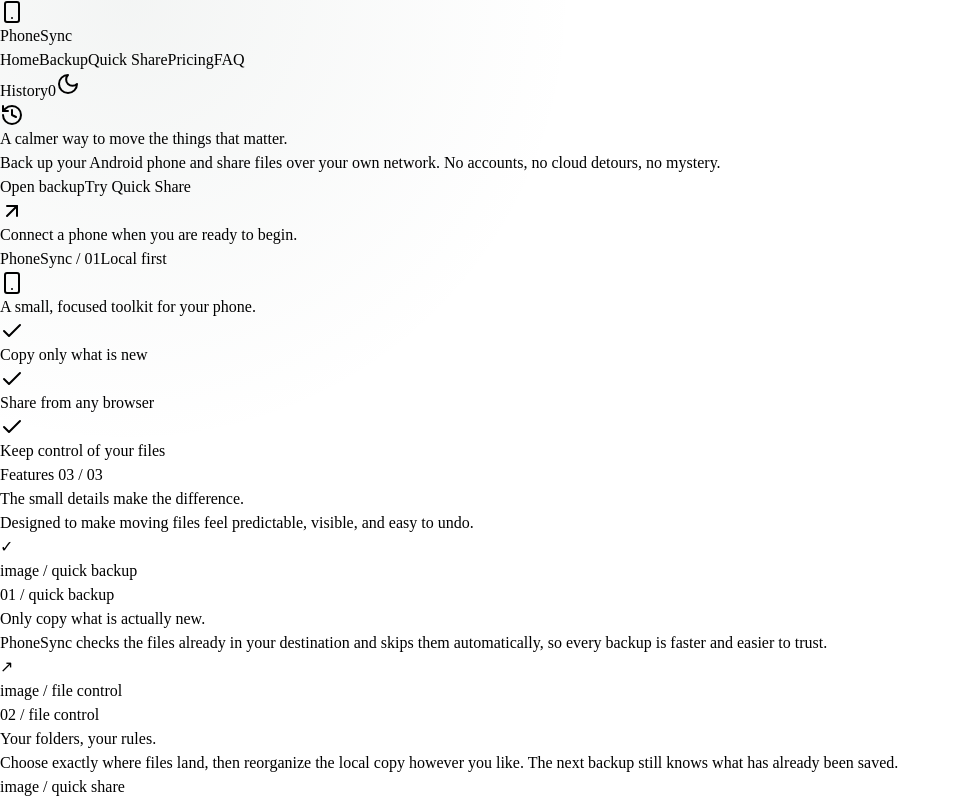
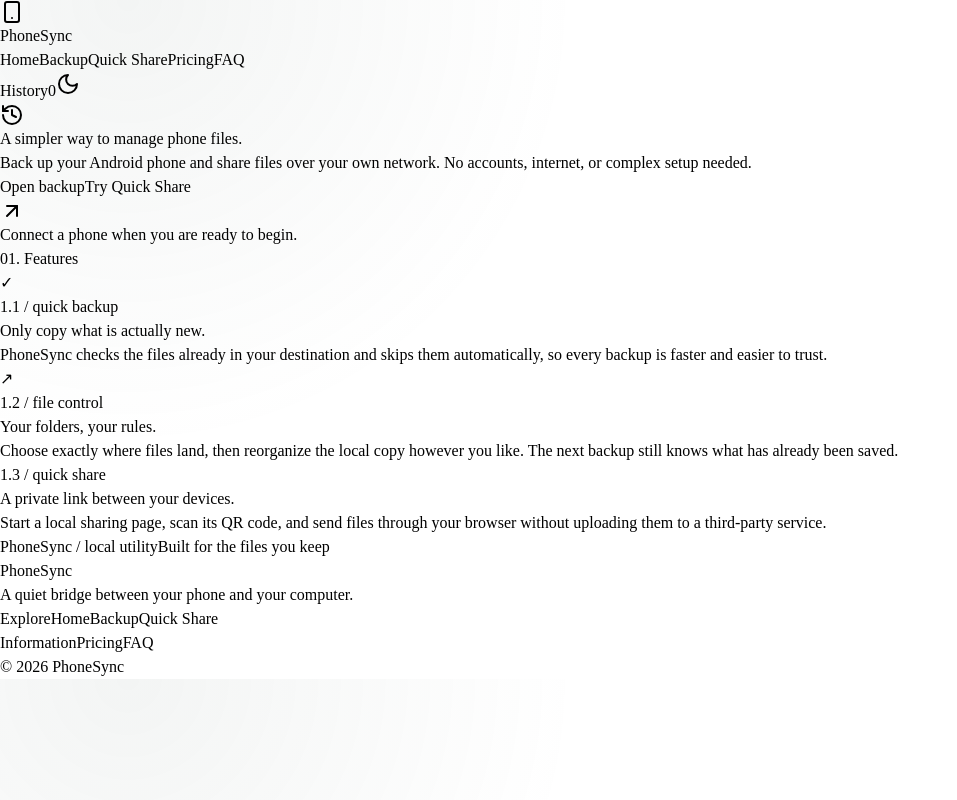
Before and after one commit to project59/minsync, a React (Vite) app in the folder renderer/: page / in a window 1280 px wide. Shown: the top 800 px of the page, without its empty margins (0-957 px from the left). Built offline with nearby package versions, Linux system fonts and the light colour scheme.

Commit message:
Home UI updates

```diff
--- a/renderer/src/components/FolderTree.jsx
+++ b/renderer/src/components/FolderTree.jsx
@@ -120,7 +120,7 @@
 
 export function FolderTree({ tree, selected, onChange }) {
   return (
-    <div className="max-h-96 overflow-y-auto rounded-xl bg-gray-50 dark:bg-taupe-800/50 p-2 space-y-1">
+    <div className="max-h-96 overflow-y-auto rounded-xl bg-taupe-50 dark:bg-taupe-800/50 p-2 space-y-1">
       {tree.map(node => (
         <TreeNode
           key={node.path || node.name}
--- a/renderer/src/components/ScanPreview.jsx
+++ b/renderer/src/components/ScanPreview.jsx
@@ -9,7 +9,7 @@
 function FileList({ files, title, emptyText, onOpenFile, onOpenPhoneFile, existing = false, phone = false }) {
   return (
     <details className="group border-t border-taupe-200 dark:border-taupe-800">
-      <summary className="flex cursor-pointer list-none items-center justify-between gap-3 pt-3 text-sm font-medium text-taupe-800 dark:text-taupe-200">
+      <summary className="flex cursor-pointer list-none items-center justify-between gap-3 py-3 text-sm font-medium text-taupe-800 dark:text-taupe-200">
         <span>{title} <span className="text-taupe-500">({files.length})</span></span>
         <ChevronDown className="h-4 w-4 text-taupe-500 transition-transform group-open:rotate-180" />
       </summary>
--- a/renderer/src/index.css
+++ b/renderer/src/index.css
@@ -249,7 +249,7 @@
   }
 
   .features-section {
-    @apply border-t border-taupe-200 py-12 dark:border-taupe-700;
+    @apply py-12;
   }
 
   .features-intro {
@@ -273,15 +273,15 @@
   }
 
   .feature-placeholder-sage {
-    @apply bg-[#cfe6d3] dark:bg-[#2f4939];
+    @apply bg-[#73d4aa];
   }
 
   .feature-placeholder-peach {
-    @apply bg-[#f5d4c2] dark:bg-[#513b32];
+    @apply bg-[#9c95dc];
   }
 
   .feature-placeholder-lavender {
-    @apply bg-[#d9d2f1] dark:bg-[#403955];
+    @apply bg-[#ff7099];
   }
 
   .feature-panel-copy h3 {
@@ -293,11 +293,7 @@
   }
 
   .feature-placeholder {
-    @apply relative flex min-h-56 items-center justify-center overflow-hidden;
-  }
-
-  .placeholder-label {
-    @apply absolute bottom-3 left-4 font-mono text-[9px] uppercase tracking-[0.14em] text-taupe-600/70 dark:text-taupe-200/60;
+    @apply relative flex min-h-56 items-center justify-center overflow-hidden rounded-xl;
   }
 
   .placeholder-window {
--- a/renderer/src/pages/BackupPage.jsx
+++ b/renderer/src/pages/BackupPage.jsx
@@ -78,7 +78,7 @@
     <main className="space-y-5">
       <section className="page-intro">
         <h1>Backup Files</h1>
-        <p className="page-lede">Select the folders that matter, scan for changes, and keep a clean local copy without guessing what has already been saved.</p>
+        <p className="page-lede">Select the folders and files, scan for changes, and keep a clean local copy without guessing what has already been saved.</p>
       </section>
 
       <section className="space-y-5">
--- a/renderer/src/pages/HomePage.jsx
+++ b/renderer/src/pages/HomePage.jsx
@@ -3,10 +3,9 @@
 export function HomePage({ onNavigate, deviceStatus }) {
   return (
     <main>
-      <section className="hero-grid">
-        <div className="hero-copy">
-          <h1>A calmer way to move the things that matter.</h1>
-          <p className="page-lede">Back up your Android phone and share files over your own network. No accounts, no cloud detours, no mystery.</p>
+      <section className="flex flex-col items-center text-center py-12">
+        <h1 className="text-4xl tracking-tighter font-semibold max-w-3xl text-taupe-900 sm:text-6xl dark:text-taupe-50">A simpler way to manage phone files.</h1>
+        <p className="page-lede font-mono">Back up your Android phone and share files over your own network. No accounts, internet, or complex setup needed.</p>
         <div className="flex flex-wrap items-center gap-3 mt-7">
           <button className="btn-primary flex items-center gap-2" onClick={() => onNavigate('/backup')}>
             Open backup <ArrowUpRight className="w-4 h-4" />
@@ -14,25 +13,10 @@
           <button className="btn-secondary" onClick={() => onNavigate('/quick-share')}>Try Quick Share</button>
         </div>
         <p className="micro-copy mt-4">{deviceStatus === 'connected' ? 'Your phone is connected and ready.' : 'Connect a phone when you are ready to begin.'}</p>
-        </div>
-        <div className="hero-card">
-          <div className="hero-card-top"><span>PhoneSync / 01</span><span>Local first</span></div>
-          <div className="hero-orbit"><Smartphone className="w-8 h-8" /></div>
-          <p className="text-lg font-medium mt-5">A small, focused toolkit for your phone.</p>
-          <div className="hero-card-list">
-            <span><Check className="w-4 h-4" /> Copy only what is new</span>
-            <span><Check className="w-4 h-4" /> Share from any browser</span>
-            <span><Check className="w-4 h-4" /> Keep control of your files</span>
-          </div>
-        </div>
       </section>
 
       <section className="features-section">
-        <div className="section-marker">Features <span>03 / 03</span></div>
-        <div className="features-intro">
-          <h2>The small details make the difference.</h2>
-          <p>Designed to make moving files feel predictable, visible, and easy to undo.</p>
-        </div>
+        <div className="section-marker">01. Features</div>
         <div className="feature-stack">
           <article className="feature-panel feature-panel-sage">
             <div className="feature-placeholder feature-placeholder-sage h-96" role="img" aria-label="Quick backup image placeholder">
@@ -41,12 +25,11 @@
                 <div className="placeholder-lines"><i /><i /><i /><i /></div>
                 <div className="placeholder-check">✓</div>
               </div>
-              <span className="placeholder-label">image / quick backup</span>
             </div>
-            <div className="feature-panel-copy">
-              <p className="eyebrow">01 / quick backup</p>
-              <h3>Only copy what is actually new.</h3>
-              <p>PhoneSync checks the files already in your destination and skips them automatically, so every backup is faster and easier to trust.</p>
+            <div className="flex flex-col">
+              <p className="eyebrow">1.1 / quick backup</p>
+              <h3 className="mt-3 max-w-md text-3xl font-medium leading-tight tracking-[-0.04em] text-taupe-900 dark:text-taupe-50">Only copy what is actually new.</h3>
+              <p className="mt-4 max-w-md text-sm leading-6 text-taupe-700 dark:text-taupe-200">PhoneSync checks the files already in your destination and skips them automatically, so every backup is faster and easier to trust.</p>
             </div>
           </article>
 
@@ -54,12 +37,13 @@
             <div className="feature-placeholder feature-placeholder-peach h-96" role="img" aria-label="File control image placeholder">
               <div className="placeholder-tree"><span /><span /><span /><span /></div>
               <div className="placeholder-folder">↗</div>
-              <span className="placeholder-label">image / file control</span>
             </div>
-            <div className="feature-panel-copy">
-              <p className="eyebrow">02 / file control</p>
-              <h3>Your folders, your rules.</h3>
-              <p>Choose exactly where files land, then reorganize the local copy however you like. The next backup still knows what has already been saved.</p>
+            <div className="flex flex-col">
+              <p className="eyebrow">1.2 / file control</p>
+              <h3 className="mt-3 max-w-md text-3xl font-medium leading-tight tracking-[-0.04em] text-taupe-900 dark:text-taupe-50">Your folders, your rules.</h3>
+              <p className="mt-4 max-w-md text-sm leading-6 text-taupe-700 dark:text-taupe-200">
+                Choose exactly where files land, then reorganize the local copy however you like. The next backup still knows what has already been saved.
+              </p>
             </div>
           </article>
 
@@ -67,12 +51,11 @@
             <div className="feature-placeholder feature-placeholder-lavender h-96" role="img" aria-label="Quick Share image placeholder">
               <div className="placeholder-qr"><span /><span /><span /><span /><span /><span /></div>
               <div className="placeholder-phone" />
-              <span className="placeholder-label">image / quick share</span>
             </div>
-            <div className="feature-panel-copy">
-              <p className="eyebrow">03 / quick share</p>
-              <h3>A private link between your devices.</h3>
-              <p>Start a local sharing page, scan its QR code, and send files through your browser without uploading them to a third-party service.</p>
+            <div className="flex flex-col">
+              <p className="eyebrow">1.3 / quick share</p>
+              <h3 className="mt-3 max-w-md text-3xl font-medium leading-tight tracking-[-0.04em] text-taupe-900 dark:text-taupe-50">A private link between your devices.</h3>
+              <p className="mt-4 max-w-md text-sm leading-6 text-taupe-700 dark:text-taupe-200">Start a local sharing page, scan its QR code, and send files through your browser without uploading them to a third-party service.</p>
             </div>
           </article>
         </div>
```
Lines whose indentation alone changed are shown as unchanged.
